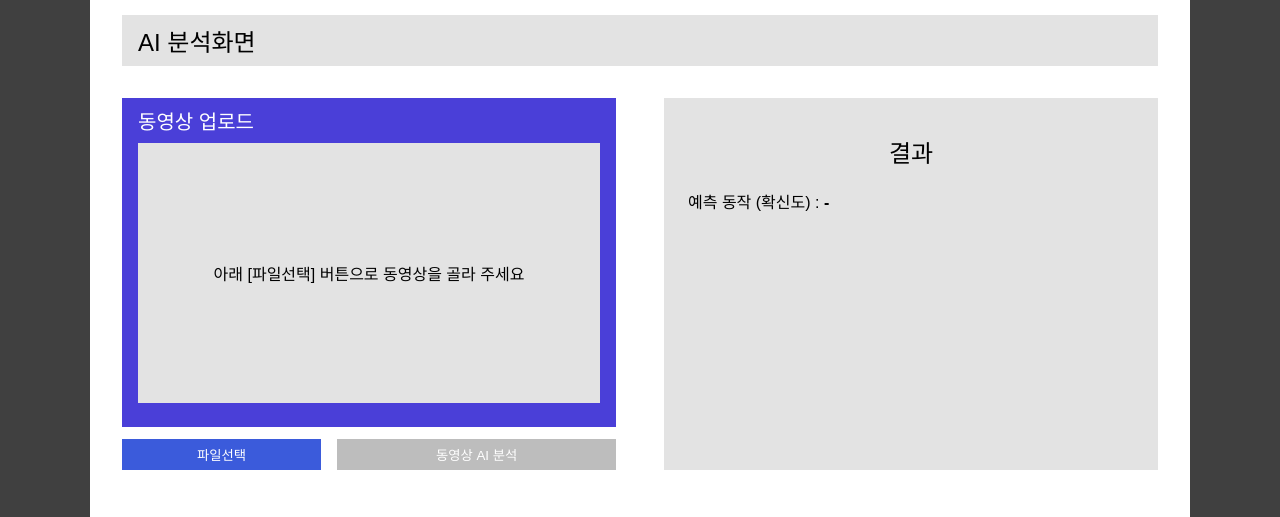
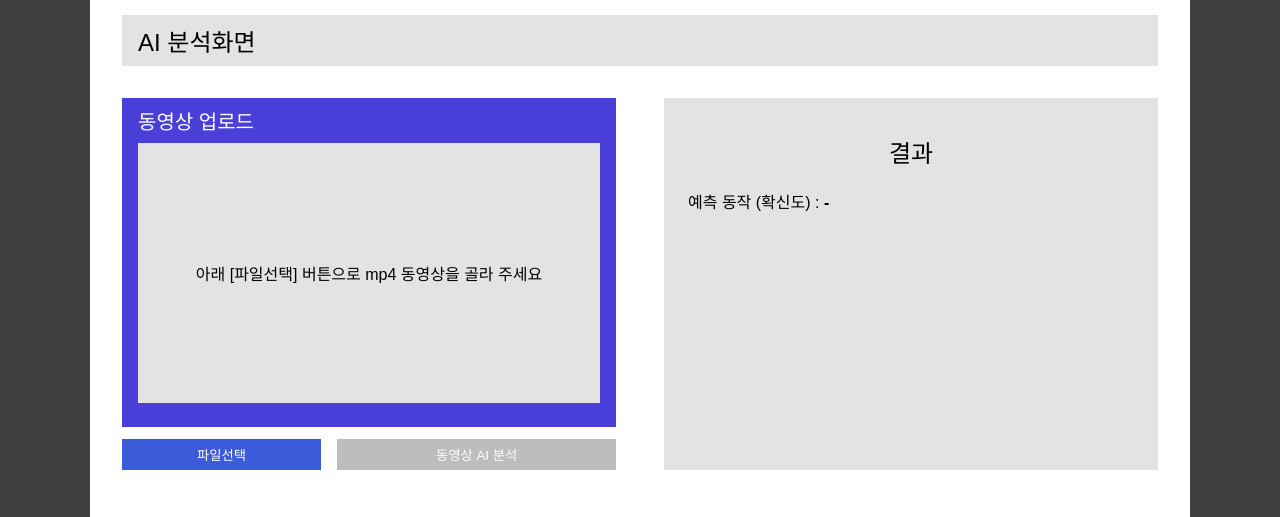
Before and after one commit to yonghoonchoi88/vision_ai, a Django app: template backend/templates/analyses/index.html in a window 1280 px wide. Shown: the part 41-558 px from the top of the page. Run offline with Django 5.2, Linux system fonts and the light colour scheme; the template is opened without the code that fills it, so the values that code supplies are empty.

Commit message:
feat(frontend): 업로드 허용 형식을 mp4로 제한 (ai_service 검사 기준과 통일)

```diff
--- a/backend/static/js/analyses/index.js
+++ b/backend/static/js/analyses/index.js
@@ -15,7 +15,8 @@ console.table({ fileInput, selectBtn, analyzeBtn, videoPreview, placeholder, sta
 // =====================================================
 // 2. 설정값 · 상태 변수
 // =====================================================
-const MAX_SIZE_MB = 100;
+const MAX_SIZE_MB = 100;   // 업로드 최대 크기
+const ALLOWED_EXTS = [".mp4"];   // ai_service/main.py 의 ALLOWED_EXTS 와 항상 같게 유지
 
 let selectedFile = null;   // 지금 선택된 파일 (기능 3에서 [분석] 버튼을 누르면 이걸 업로드)
 let previewUrl = null;     // 미리보기용 임시 주소 (나중에 해제하려고 기억해 둠)
--- a/backend/templates/analyses/index.html
+++ b/backend/templates/analyses/index.html
@@ -22,14 +22,14 @@
         <!-- 회색 동영상 칸 -->
         <div class="video-area">
           <p id="placeholder" class="video-area__placeholder">
-            아래 [파일선택] 버튼으로 동영상을 골라 주세요
+            아래 [파일선택] 버튼으로 mp4 동영상을 골라 주세요
           </p>
           <video id="videoPreview" class="video-area__video" controls hidden></video>
         </div>
       </div>
 
       <!-- 진짜 파일 선택창 (숨김) -->
-      <input type="file" id="fileInput" accept="video/*" hidden>
+      <input type="file" id="fileInput" accept="video/mp4,.mp4" hidden>
 
       <!-- 빨간 버튼 2개 -->
       <div class="button-row">
```
